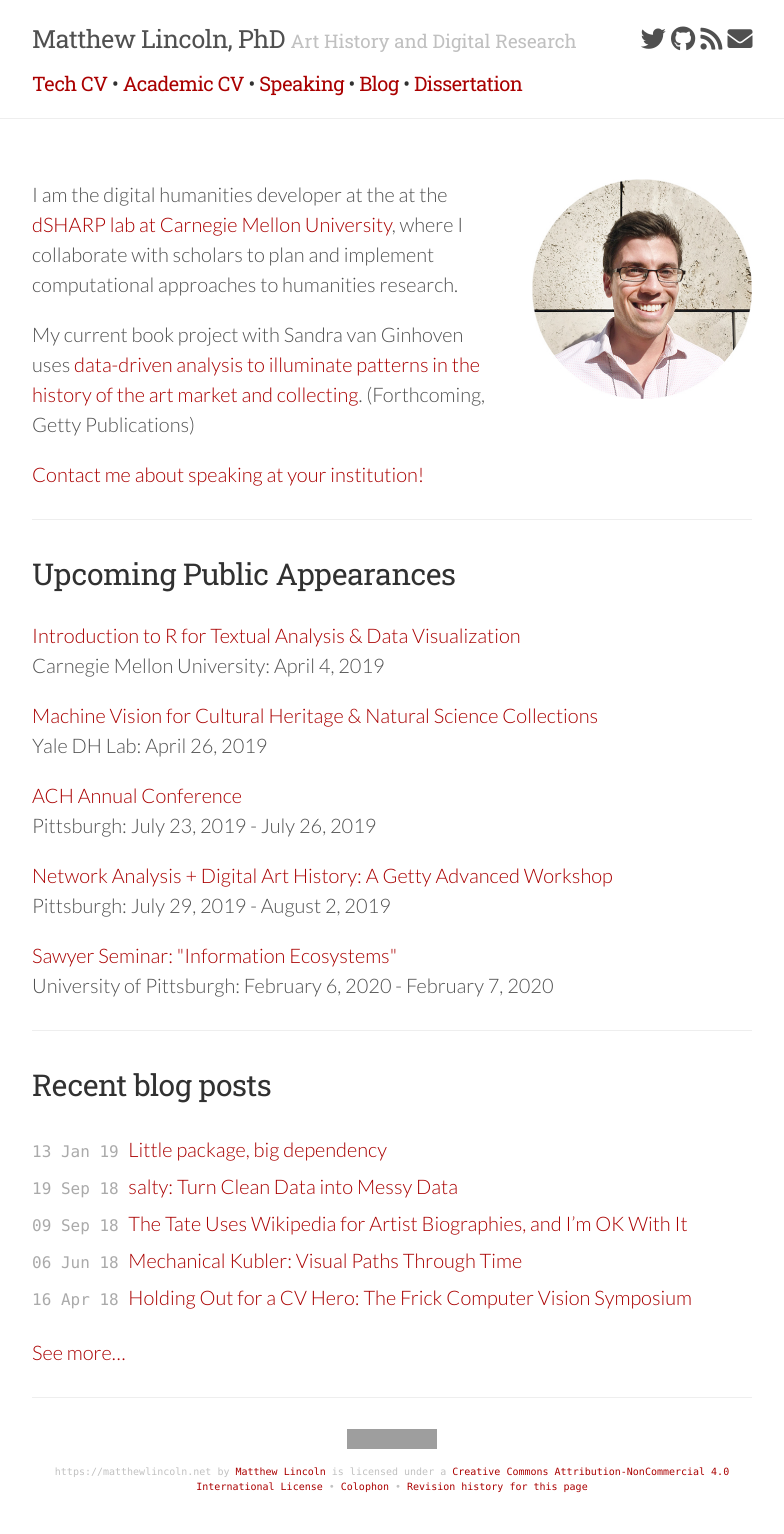
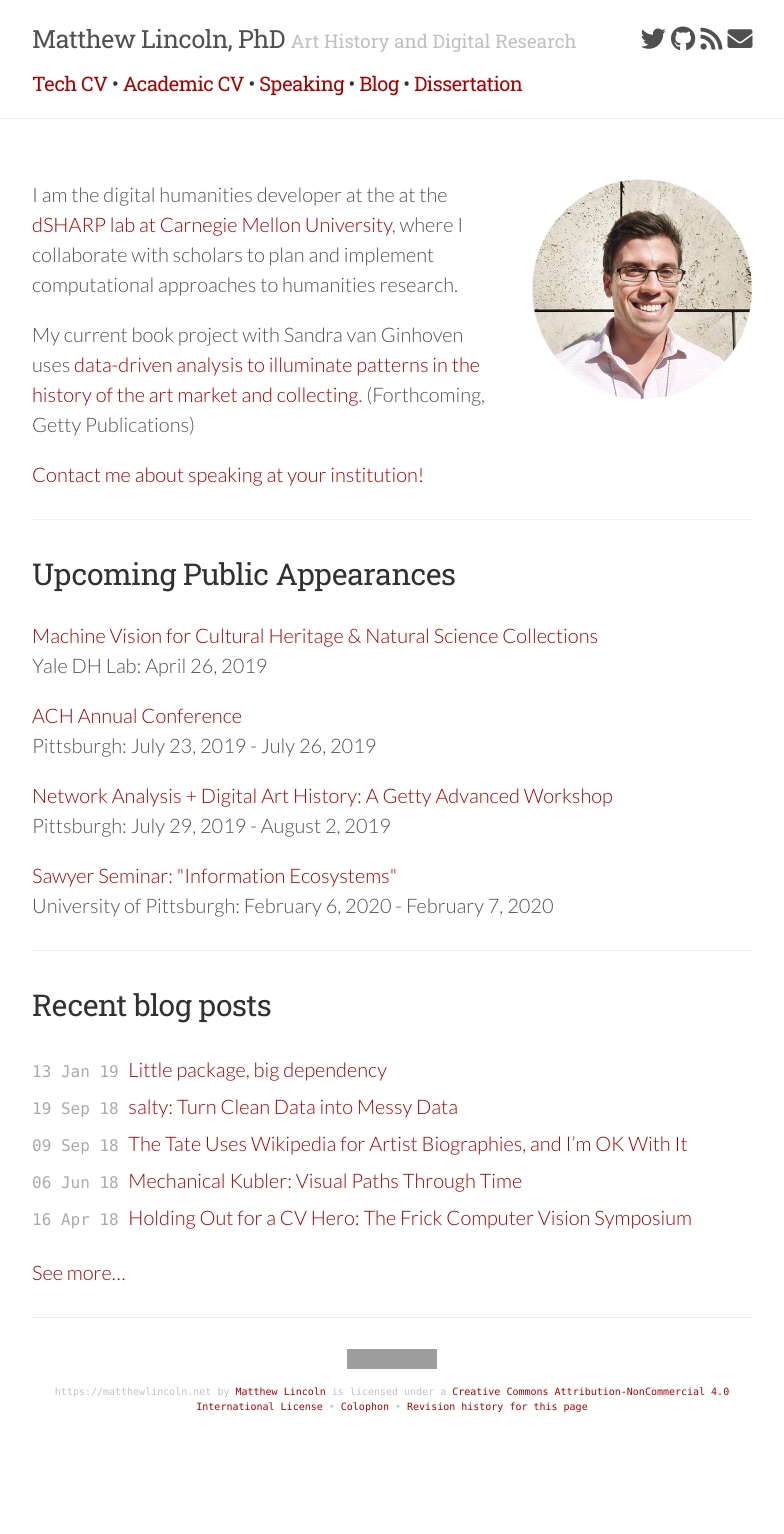
Before and after one commit to mdlincoln/mdlincoln.github.io, a Jekyll site: the page built from index.md, in a window 1280 px wide. Shown: the whole page, without its empty margins (248-1032 px from the left). Built offline with Jekyll 4.4.1, drawn with Linux system fonts in a browser that asks for light colours; nearby versions of some CDN libraries; after the commit the page ends 1454 px from its top, so only the background shows below that; grey boxes are pictures that could not be loaded.

Commit message:
R workshop over

```diff
--- a/_data/travel.yaml
+++ b/_data/travel.yaml
@@ -14,11 +14,6 @@
   datestart: 2019-04-26 00:00:00 -0800
   url: http://dhlab.yale.edu/machine-vision/
 - venue: |
-    Introduction to R for Textual Analysis & Data Visualization
-  location: Carnegie Mellon University
-  datestart: 2019-04-04 00:00:00 -0800
-  url: https://cdn.jotfor.ms/90716430178154
-- venue: |
     Network Analysis + Digital Art History: A Getty Advanced Workshop
   location: Pittsburgh
   url: https://sites.haa.pitt.edu/na-dah/about-the-workshop/
```
